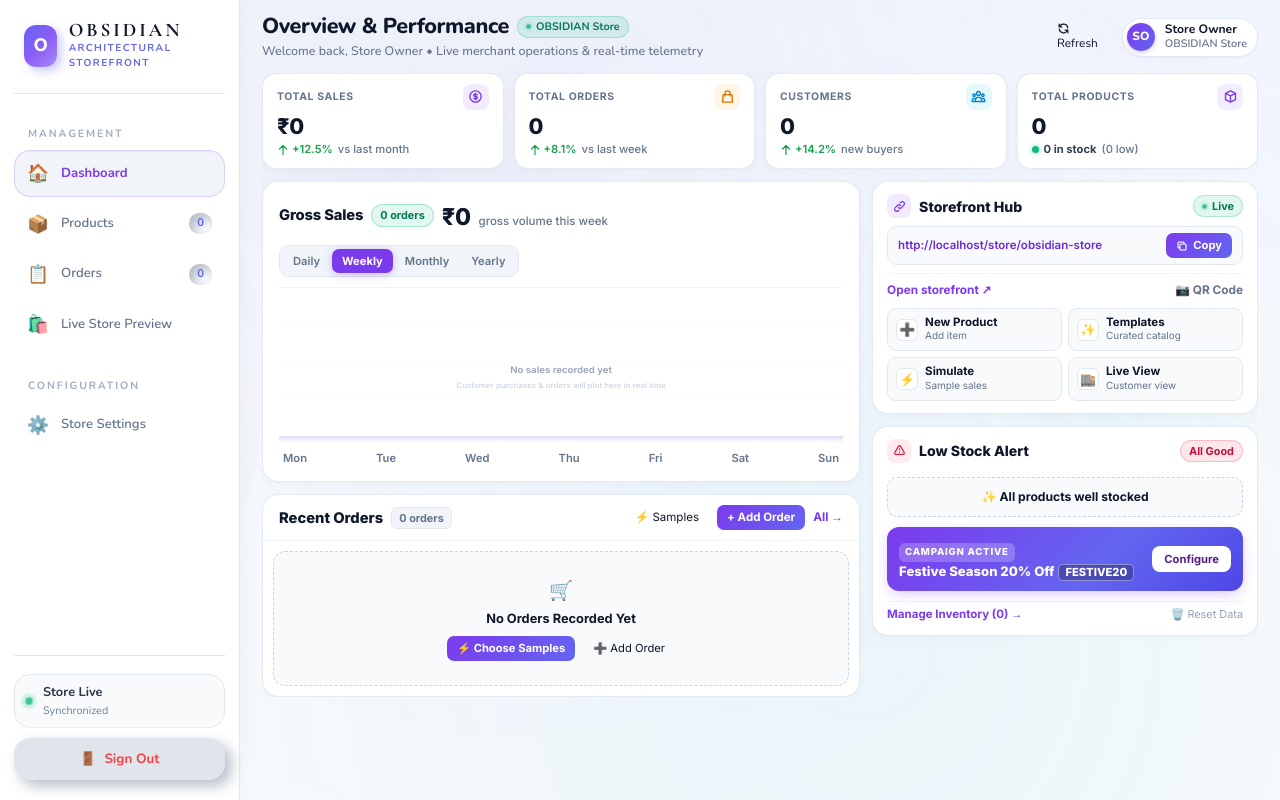
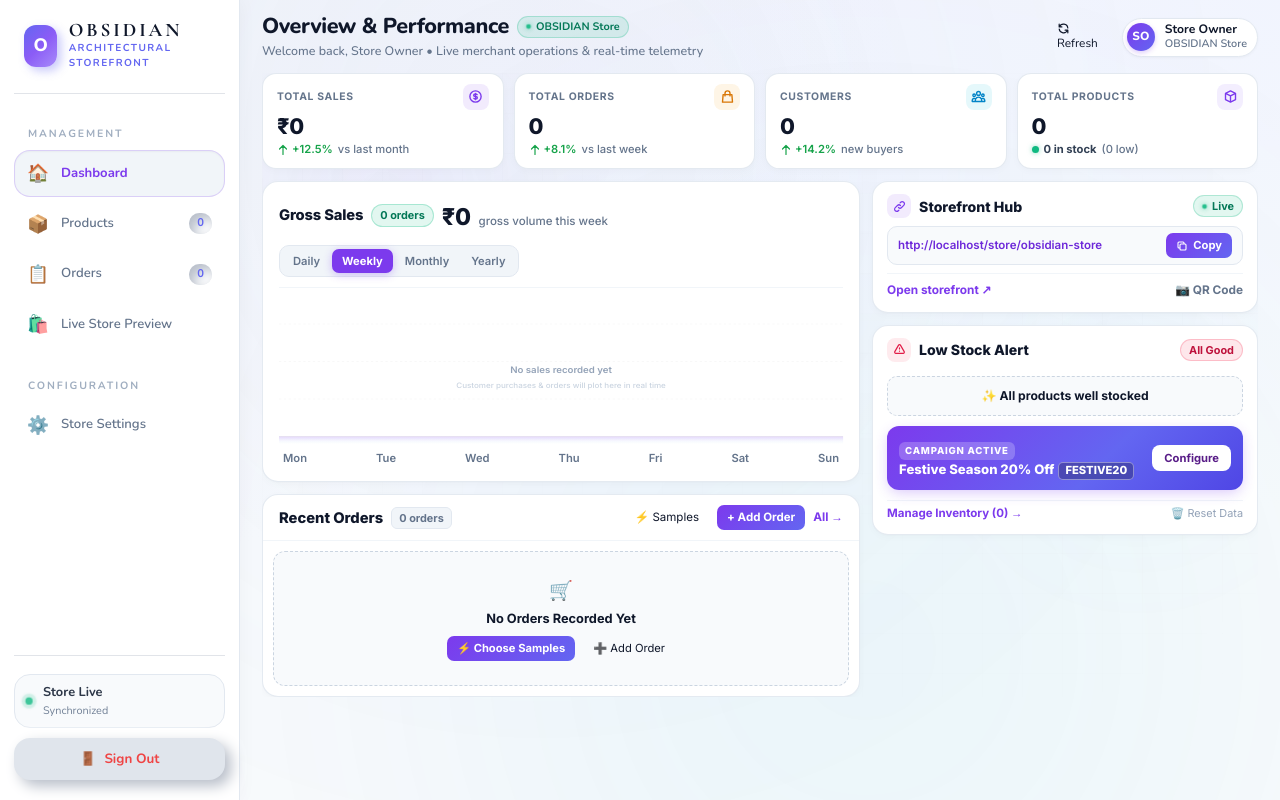
Before and after one commit to duttaranit135-cmyk/OBSIDIAN, a Next.js app: page /dashboard in a window 1280 px wide. Built offline with nearby package versions, Linux system fonts and the light colour scheme.

Commit message:
ui(dashboard): remove quick action buttons (New Product, Templates, Simulate, Live View) from Storefront Hub

```diff
--- a/src/app/dashboard/page.tsx
+++ b/src/app/dashboard/page.tsx
@@ -1370,60 +1370,6 @@ export default function DashboardPage() {
                       </button>
                     </div>
 
-                    {/* Integrated Quick Actions Grid (2x2) */}
-                    <div className="stitch-hub-quick-grid">
-                      <button
-                        className="stitch-hub-quick-btn"
-                        onClick={openAddProductModal}
-                        type="button"
-                        style={{ border: "1px solid #e2e8f0" }}
-                      >
-                        <div className="stitch-hub-quick-icon" style={{ color: "#7c3aed" }}>➕</div>
-                        <div className="stitch-hub-quick-text">
-                          <strong>New Product</strong>
-                          <p>Add item</p>
-                        </div>
-                      </button>
-
-                      <button
-                        className="stitch-hub-quick-btn"
-                        onClick={() => setShowSampleChooserModal(true)}
-                        type="button"
-                        style={{ border: "1px solid #e2e8f0" }}
-                      >
-                        <div className="stitch-hub-quick-icon" style={{ color: "#0284c7" }}>✨</div>
-                        <div className="stitch-hub-quick-text">
-                          <strong>Templates</strong>
-                          <p>Curated catalog</p>
-                        </div>
-                      </button>
-
-                      <button
-                        className="stitch-hub-quick-btn"
-                        onClick={() => setShowSampleOrderModal(true)}
-                        type="button"
-                        style={{ border: "1px solid #e2e8f0" }}
-                      >
-                        <div className="stitch-hub-quick-icon" style={{ color: "#d97706" }}>⚡</div>
-                        <div className="stitch-hub-quick-text">
-                          <strong>Simulate</strong>
-                          <p>Sample sales</p>
-                        </div>
-                      </button>
-
-                      <button
-                        className="stitch-hub-quick-btn"
-                        onClick={() => setShowStorePreview(true)}
-                        type="button"
-                        style={{ border: "1px solid #e2e8f0" }}
-                      >
-                        <div className="stitch-hub-quick-icon" style={{ color: "#e11d48" }}>🏬</div>
-                        <div className="stitch-hub-quick-text">
-                          <strong>Live View</strong>
-                          <p>Customer view</p>
-                        </div>
-                      </button>
-                    </div>
                   </div>
 
                   {/* Card 2: Operations & Growth Hub (Low Stock & Active Festive Offer) */}
```
